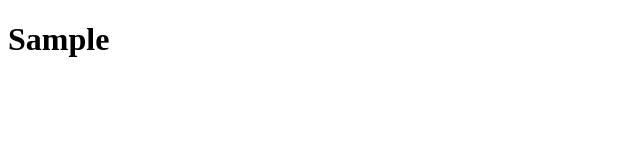
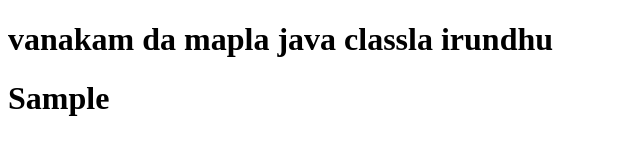
Before and after one commit to KiruthicK-B/sample, a plain HTML site: page index.html in a window 1280 px wide. Shown: the whole page, without its empty margins (0-640 px from the left). Drawn offline with Linux system fonts and the light colour scheme.

Commit message:
From Gopi Sankar

```diff
--- a/index.html
+++ b/index.html
@@ -6,6 +6,7 @@
     <title>Document</title>
 </head>
 <body>
+    <h1>vanakam da mapla java classla irundhu</h1>
     <h1>Sample</h1>
 </body>
 </html>
```
